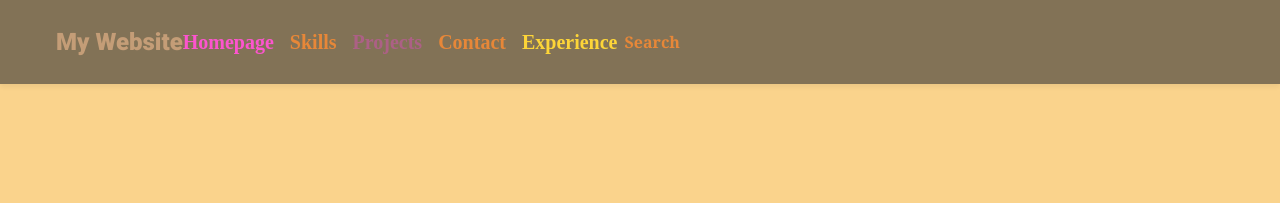
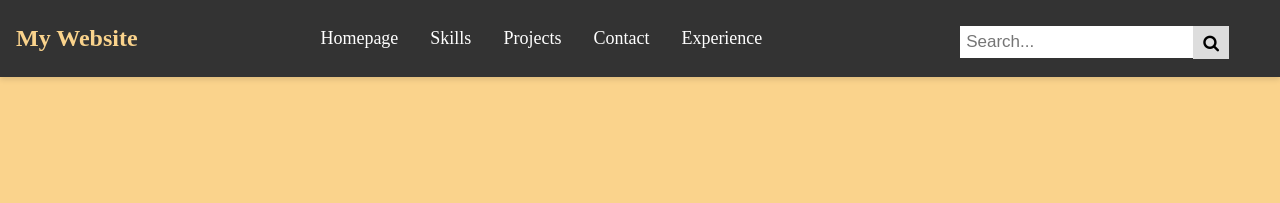
Before and after one commit to AchmadNurFadilah/personal-website, a plain HTML site: page index.html in a window 1280 px wide. Shown: the top 203 px of the page. Drawn offline with nearby package versions, Linux system fonts and the light colour scheme.

Commit message:
style : Style Navbar

```diff
--- a/assets/css/styles.css
+++ b/assets/css/styles.css
@@ -47,7 +47,7 @@ ul {
 
 a {
 	text-decoration: none;
-	color:var(--three-color);
+	color: var(--bg-color1);
 }
 
 .header {
@@ -65,66 +65,104 @@ nav {
 	position: sticky;
 	top: 0;
 	left : 0;
-	z-index: 1;
 	display: flex;
 	align-items: center;
-
-	padding: 1.5rem 3.5rem;
+	padding: 14px 16px;
 	box-shadow: 0 3px 5px rgba(0,0,0,0.1);
-	background-color:#4efeff;
-	opacity: 0.6;
+	background-color:  #333;
+	font-family: 'Times New Roman', Times, serif;
+	color: var(--bg-color1);
+	justify-content: space-between;
 
 }
 
-.navbar {
+ul {
+	list-style-type: none;
+	margin: 0;
+	padding-left: 30px ;
+	padding-right: 15px;
 	overflow: hidden;
 	background-color: #333;
 }
 
-.navbar a {
+li {
 	float: left;
 }
+
+li a  {
+	display: block;
+	color: white;
+	text-align: center;
+	padding: 14px 16px;
+	text-decoration: none;
+	font-size: 18px;
+}
+
+li a:hover {
+	background-color: #04aa6d;
+	padding: 14px 16px;
+	display: block;
+}
+
+/*
+nav h1.navbar {
+	overflow: hidden;
+	float: left;
+	display: flex;
+	width: 100%;
+
+}
 nav h1 {
-	color:var(--secondary-shadow);
 	transition: var(--transition);
 }
 
 nav ul {
 	display : flex;
 	gap: 1rem;
-}
+	list-style-type: none;
+	margin: 0;
+	padding: 0;
+	overflow: hidden;
+	background-color: #333;
 
-nav ul li{
-	font-weight: var(--bold-font);
-	font-family: 'Times New Roman', Times, serif;
-	font-size: 20px;
-}
+}*/
+
+
+
 
 .burger-menu {
 	color: grey;
-	font-size: 1rem;
+	font-size: 20px;
 	border: 0;
 	background-color: transparent;
 	cursor: pointer;
 	display: none;
+	float: right;
+
 }
 
 button:hover {
  color: var(--three-color);
 }
-.contact1 {
-font-size: 1rem;
+
+
+button.contact1 {
+font-size: 18px;
 font-weight: bold;
 font-family: Georgia, 'Times New Roman', Times, serif;
 background-color: transparent;
 cursor: pointer;
-color:  var(--primary-color);
-border: 2px solid transparent;
+color: var(--bg-color1);
+border: 4px solid transparent;
 border-radius: 12px;
-padding: 5px;
-justify-content: center;
+margin-left: 45rem;
+padding: 2px;
 
 }
+
+
+
+
 
 .contact1:hover {
 	background-color: var(--primary-shadow);
@@ -331,47 +369,74 @@ gap: 10px;
 	height: 2rem;
 }
 
+.topnav {
+	overflow: hidden;
+	background-color: transparent;
+	float: right;
+	display: flex;
+}
+
+.topnav .search-container {
+	float: right;
+}
+
+.topnav a {
+	float: right;
+	display: block;
+	text-align: center;
+	padding: 14px 16px;
+	text-decoration: none;
+	font-size: 17px;
+
+}
+
+.topnav input[type=text] {
+	padding: 6px;
+	margin-top: 8px;
+	font-size: 17px;
+	border: none;
+
+}
+
+.topnav .search-container button {
+	float: right;
+	padding: 8px 10px;
+	margin-top: 8px;
+	margin-right: 20px;
+	background-color: #ddd;
+	font-size: 17px;
+	border: none;
+	cursor: pointer;
+}
+
+.topnav .search-container button:hover {
+		background-color:	#ccc ;
+}
+
+@media screen and (max-width: 720px) {
+	.topnav .search-container {
+		float: none;
+
+	}
+	.topnav a, .topnav input[type=text], .topnav .search-container button {
+		float: none;
+		display: block;
+		text-align: left;
+		width: 100%;
+		margin: 0;
+		padding: 14px;
+	}
+
+	.topnav input[type=text] {
+		border: 1px solid #ccc;
+	}
+
+}
 
 
-
-
-
-.nav1 {
-	color: var(--three-color);
+footer {
+	background-color: var(--bg-color1);
+	padding: 1.25rem;
+	text-align: center;
+	margin: 2rem 0 0;
 }
-
-.nav1:hover {
-	color: var(--eight-color);
-}
-
-.nav2 {
-	color: var(--primary-color);
-}
-
-.nav2:hover {
-	color: var(--three-color);
-}
-
-.nav3 {
-	color: var(--six-color);
-}
-
-.nav3:hover {
-	color: var(--nine-color);
-}
-
-.nav4 {
-	color:var(--primary-color);
-}
-
-.nav4:hover {
-	color: var(--secondary-color);
-}
-
-.nav5  {
-	color: var(--seven-color);
-}
-
-.nav5:hover {
-	color: var(--eight-color);
-}
--- a/index.html
+++ b/index.html
@@ -25,23 +25,38 @@
 			rel="stylesheet"
 			href="https://cdnjs.cloudflare.com/ajax/libs/animate.css/4.1.1/animate.min.css"
 		/>
-		<title>Lah Mir l Web Developer</title>
+		<link rel="stylesheet"
+		href="https://cdnjs.cloudflare.com/ajax/libs/font-awesome/4.7.0/css/font-awesome.min.css"
+		/>
+		<title>Website DOHAL</title>
 	</head>
 	<body>
 		<!-- Navbar -->
 		<nav class="navbar">
-			<h1>My Website</h1>
+			<h1> <a href="#index.html"> My Website</a></h1>
 			<ul class="navigation">
-				<li><a href="#about" class="nav1">Homepage</a></li>
-				<li><a href="#skills" class="nav2">Skills</a></li>
+				<li><a href="#about">Homepage</a></li>
+				<li><a href="#skills">Skills</a></li>
 				<li><a href="#projects" class="nav3">Projects</a></li>
 				<li><a href="#contact" class="nav4">Contact</a></li>
-				<li><a href="#experience" class="nav5">Experience</a></li>
+				<li><a href="#experience">Experience</a></li>
 			</ul>
-			<button class="burger-menu" id="burger-menu">
+				<ul>
+				<div class="topnav">
+				<div class="search-container">
+					<form action="/action.php">
+					<input type="text" placeholder="Search..." name="search">
+					<button type="submit" class="icons"><i class="fa fa-search"></i></button>
+					</form>
+				</div>
+			</div>
+				</ul>
+				<!--<button class="burger-menu" id="burger-menu">
 				<ion-icon class="bars" name="menu-outline"></ion-icon>
-			</button>
-			<button class="contact1">Search</button>
+				</button>
+				<button class="contact1" >Search</button>-->
+
+
 		</nav>
 		<!-- Hero Section -->
 		<section class="hero" id="about">
@@ -281,7 +296,7 @@
 				class="socicon"
 				/>
 			</a>
-			<a href="#" target="_blank">
+			<a href="https://www.instagram.com/achmad_nur_fadilah/" target="_blank">
 				<img
 				src="assets/icons/icons8-instagram.gif"
 				alt="Instagram"
@@ -296,7 +311,7 @@
 				loading="lazy"
 				class="socicon"
 				/>
-				<a href="#" target="_blank">
+				<a href="https://github.com/AchmadNurFadilah" target="_blank">
 					<img
 					src="assets/icons/icons8-github.gif"
 					alt="Github"
@@ -308,7 +323,13 @@
 		<!-- Scroll to top -->
 
 		<!-- Footer section -->
-
+		<footer>
+			<p class="copy">&copy; Copyright 2024</p>
+			<p class="copy">
+				Built with &#x2661; by
+				<a href="https://www.instagram.com/achmad_nur_fadilah/" target="_blank">Achmad Nur Fadilah</a>
+			</p>
+		</footer>
 		<!-- Website scripts -->
 		<script src="assets/js/app.js"></script>
 
```
